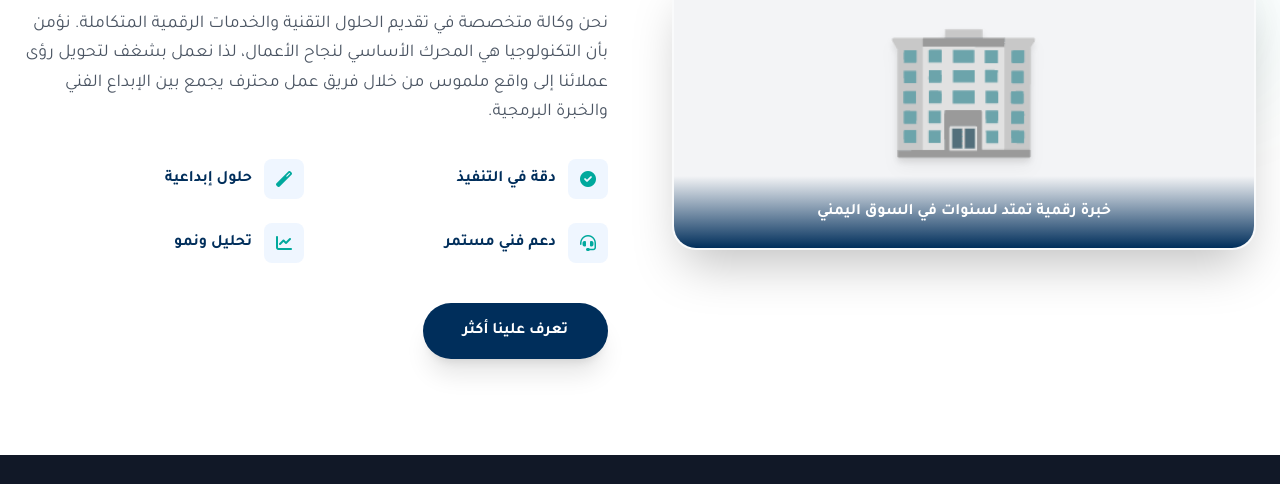
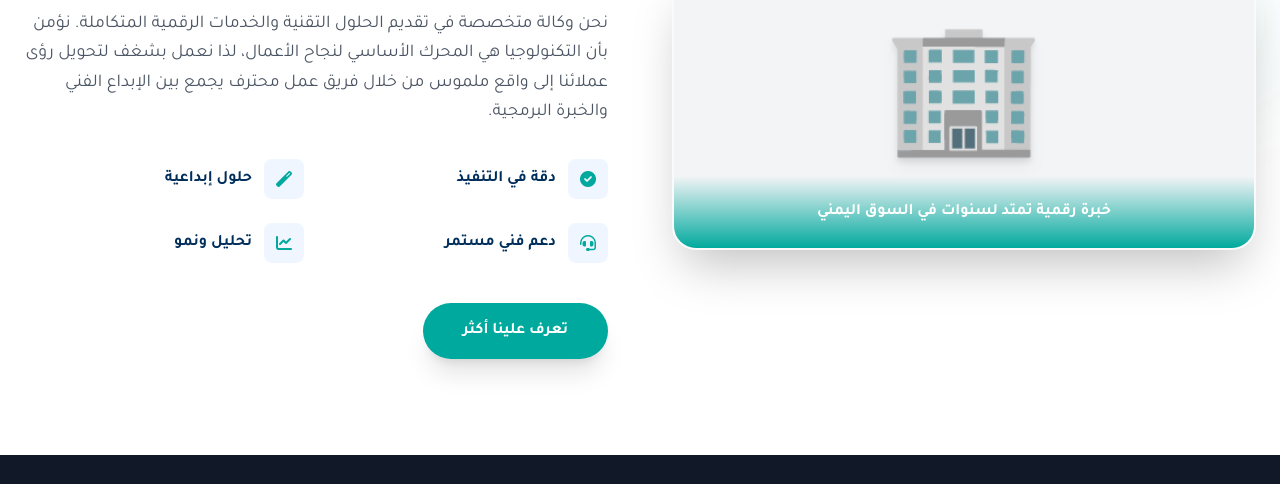
Before and after one commit to globalegency-wq/LandingPage, a plain HTML site: page index.html in a window 1280 px wide. Shown: the part 1644-2128 px from the top of the page. Drawn offline with nearby package versions, Linux system fonts and the light colour scheme.

Commit message:
Update index.html
Third

```diff
--- a/index.html
+++ b/index.html
@@ -154,7 +154,7 @@
                 <div class="absolute -top-4 -right-4 w-32 h-32 bg-[#00A99D] opacity-10 rounded-full blur-3xl"></div>
                 <div class="relative bg-gray-100 rounded-3xl p-8 overflow-hidden border-2 border-gray-50 shadow-2xl">
                     <div class="text-9xl text-center py-10 filter drop-shadow-lg">🏢</div>
-                    <div class="absolute bottom-0 left-0 right-0 bg-gradient-to-t from-[#002e5b] to-transparent p-6 text-white text-center">
+                    <div class="absolute bottom-0 left-0 right-0 bg-gradient-to-t from-[#00A99D] to-transparent p-6 text-white text-center">
                         <p class="font-bold">خبرة رقمية تمتد لسنوات في السوق اليمني</p>
                     </div>
                 </div>
@@ -197,7 +197,7 @@
                     </div>
                 </div>
 
-                <a href="https://wa.me/967781088488" class="inline-block bg-[#002e5b] text-white px-10 py-4 rounded-full font-bold shadow-xl hover:bg-[#00A99D] hover:-translate-y-1 transition-all duration-300">
+                <a href="https://wa.me/967781088488" class="inline-block bg-[#00A99D] text-white px-10 py-4 rounded-full font-bold shadow-xl hover:bg-[#008b81] hover:-translate-y-1 transition-all duration-300">
                     تعرف علينا أكثر
                 </a>
             </div>
```
